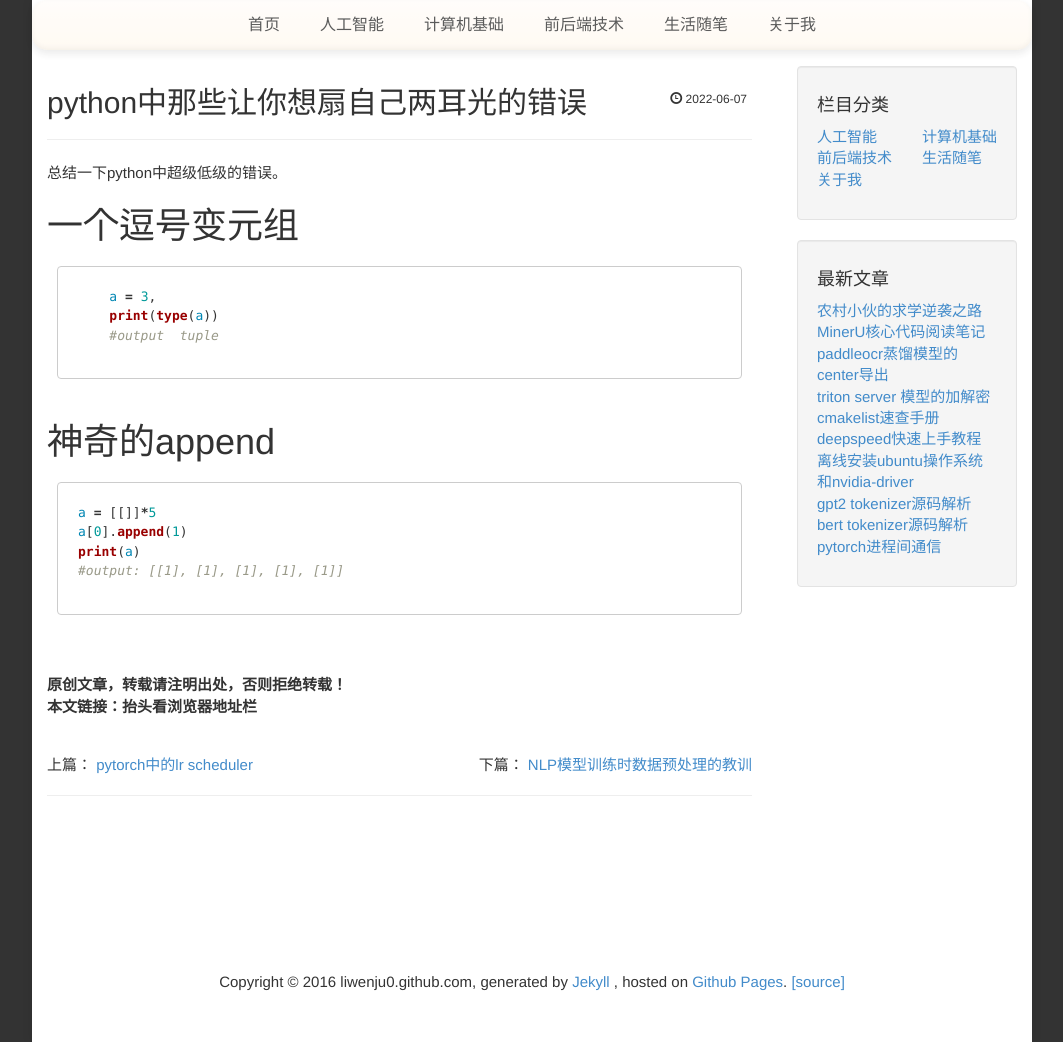
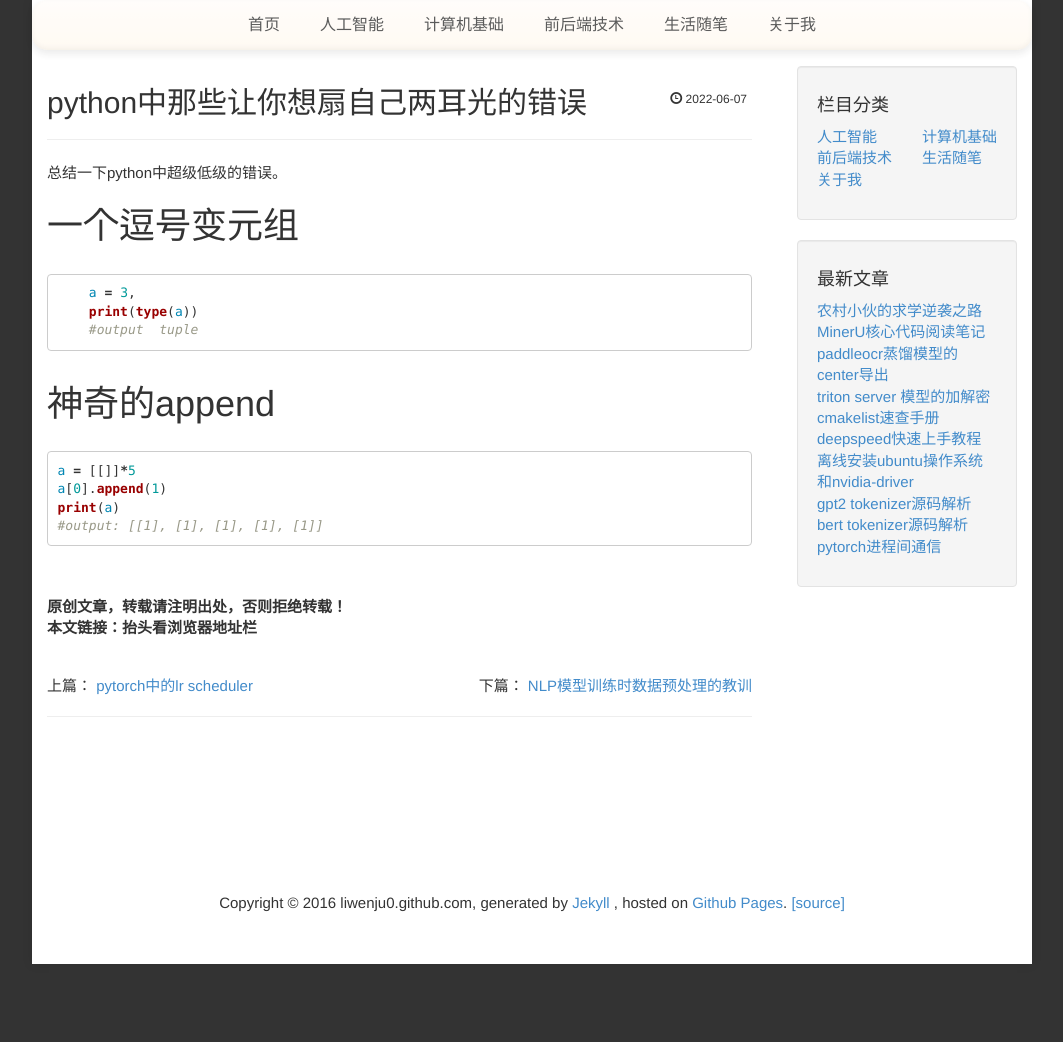
Before and after one commit to liwenju0/liwenju0.github.io, a Jekyll site: the page built from _posts/2022-06-09-python中那些让你想扇自己两耳光的错误.md, in a window 1280 px wide. Shown: the whole page, without its empty margins (108-1171 px from the left). Built offline with Jekyll 4.4.1, drawn with Linux system fonts in a browser that asks for light colours; comment, search, counter and statistics services are not loaded; after the commit the page ends 964 px from its top, so only the background shows below that.

Commit message:
再次调整css

```diff
--- a/css/blog.css
+++ b/css/blog.css
@@ -138,36 +138,52 @@ img {
   }
 }
 
-/* 代码块样式 */
-.highlight pre,
-pre.highlight,
-.highlight code,
-div.highlight {
+/* 代码块容器样式 */
+.highlight {
+  position: relative;
   overflow-x: auto;
-  white-space: pre;
-  word-wrap: normal;
-  padding: 10px;
+  background: #f8f8f8;
   border-radius: 4px;
-  margin-bottom: 1em;
+  margin: 1em 0;
 }
 
+/* 确保代码不换行 */
+.highlight pre,
 .highlight code {
-  display: block;
-  font-family: Consolas, Monaco, 'Andale Mono', monospace;
-  line-height: 1.5;
+  white-space: pre !important;
+  word-wrap: normal !important;
+  word-break: normal !important;
+  overflow-x: auto !important;
+  width: max-content;
+  min-width: 100%;
 }
 
-/* 确保水平滚动条样式 */
-::-webkit-scrollbar {
+/* 美化滚动条 */
+.highlight::-webkit-scrollbar {
   height: 8px;
-  width: 8px;
 }
 
-::-webkit-scrollbar-thumb {
+.highlight::-webkit-scrollbar-thumb {
   background: #ccc;
   border-radius: 4px;
 }
 
-::-webkit-scrollbar-track {
+.highlight::-webkit-scrollbar-track {
   background: #f1f1f1;
 }
+
+/* 确保代码内容不会被截断 */
+.highlight table {
+  margin: 0;
+  width: max-content;
+  min-width: 100%;
+}
+
+.highlight td {
+  padding: 0;
+}
+
+.highlight .lineno {
+  padding: 0 10px;
+  border-right: 1px solid #ccc;
+}
```
